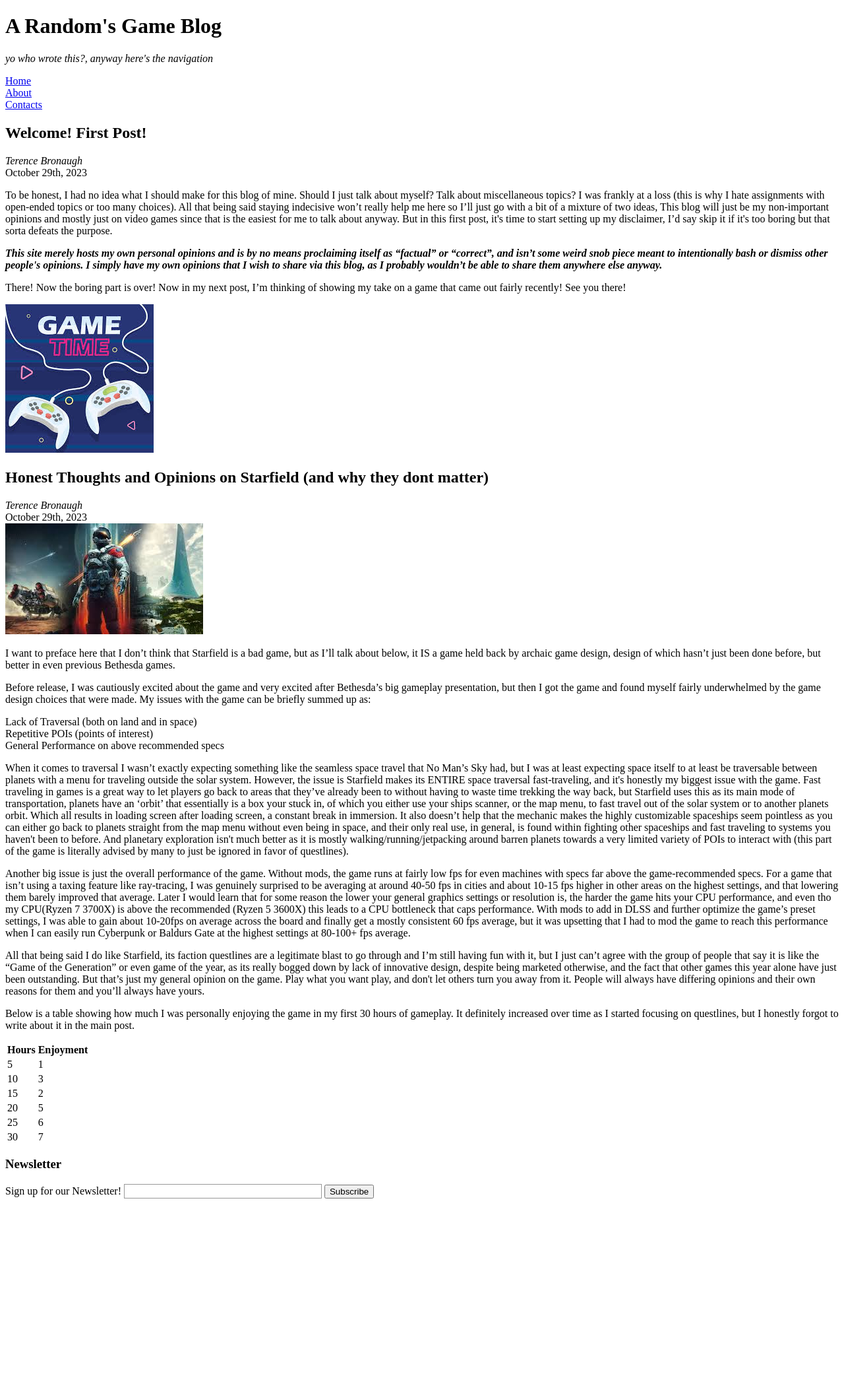
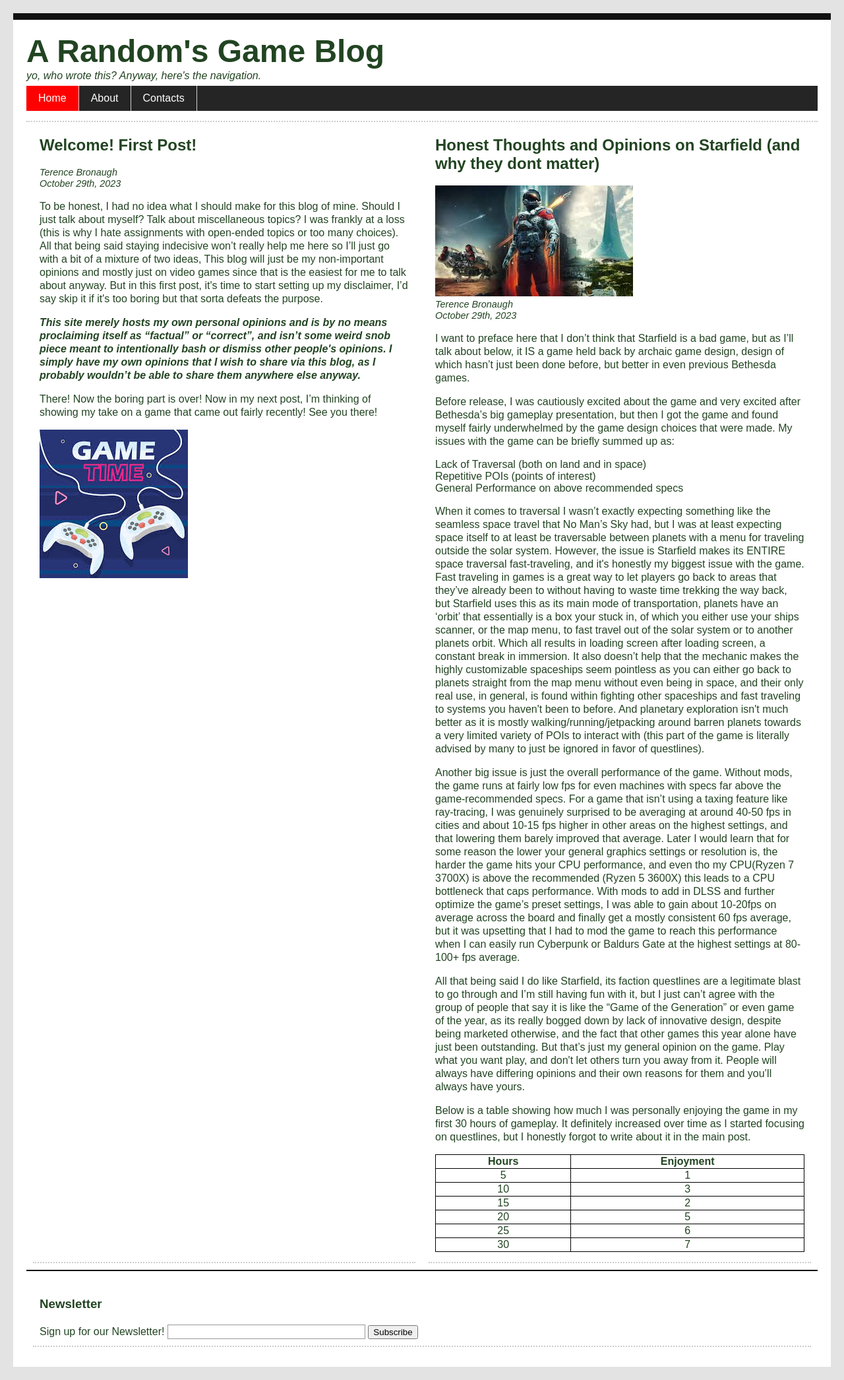
Before and after one commit to tjay061/mi349_blog, a plain HTML site: page index.html in a window 1280 px wide. Shown: the whole page at 66% size. Before the commit the page ends 1824 px from the top, so only its background shows below. Drawn offline with Linux system fonts and the light colour scheme.

Commit message:
updated css

```diff
--- a/index.html
+++ b/index.html
@@ -5,25 +5,29 @@
     <meta name="viewport" content="width=device-width, initial-scale=1.0">
     <meta http-equiv="X-UA-Compatible" content="ie=edge">
     <title>Blog_MI349</title>
-    <link rel="stylesheet" href="screen.css">
+    <link rel="stylesheet" href="style.css">
   </head>
   <body>
     <header>
       <h1>A Random's Game Blog</h1>
-      <p><i>yo who wrote this?, anyway here's the navigation</i></p>
-      <nav>
-        <ul>
-          <li><a href="index.html">Home</a></li>
-          <li><a href="about.html">About</a></li>
-          <li><a href="contact.html">Contacts</a></li>
-        </ul>
-      </nav>
+      <p><i>yo, who wrote this? Anyway, here's the navigation.</i></p>
     </header>
+
+    <!--Couldn't figure out how to make the nav's sticky position work within the header-->
+    <nav>
+      <ul>
+        <li><a class="active" href="index.html">Home</a></li>
+        <li><a href="about.html">About</a></li>
+        <li><a href="contact.html">Contacts</a></li>
+      </ul>
+    </nav>
+
     <main>
-        <article class="Post1">
+      <section id="Blog">
+        <article class="Post">
             <h2><b>Welcome! First Post!</b></h2>
             <address class="author">Terence Bronaugh</address>
-            <time datetime="2023-10-29"  title="October 29,2023">October 29th, 2023</time>
+            <time datetime="2023-10-29"  title="October 29,2023"><i>October 29th, 2023</i></time>
             <p>
               To be honest, I had no idea what I should make for this blog of mine. Should I just talk about myself? Talk about miscellaneous topics? I was frankly at a loss (this is why I hate assignments with open-ended topics or too many choices). All that being said staying indecisive won’t really help me here so I’ll just go with a bit of a mixture of two ideas, This blog will just be my non-important opinions and mostly just on video games since that is the easiest for me to talk about anyway. But in this first post, it's time to start setting up my disclaimer, I’d say skip it if it's too boring but that sorta defeats the purpose.
             </p>
@@ -36,11 +40,11 @@
             <div class="Image"><img alt="Simple Image that reads 'Game Time'" src="src/images/GameTimejpg.jpg" ></div>
         </article>
 
-        <article class="Post2">
+        <article class="Post">
             <h2><b>Honest Thoughts and Opinions on Starfield (and why they dont matter)</b></h2>
+            <div class="Image"><img alt="Simple Image that reads 'Game Time'" src="src/images/starfield.jpg" ></div>
             <address class="author">Terence Bronaugh</address>
-            <time datetime="2023-10-29"  title="October 29,2023">October 29th, 2023</time>
-            <div class="Image"><img alt="Simple Image that reads 'Game Time'" src="src/images/starfield.jpg" ></div>
+            <time datetime="2023-10-29"  title="October 29,2023"><i>October 29th, 2023</i></time>
             <p>
               I want to preface here that I don’t think that Starfield is a bad game, but as I’ll talk about below, it IS a game held back by archaic game design, design of which hasn’t just been done before, but better in even previous Bethesda games.
             </p>
@@ -70,7 +74,7 @@
             <p>
               Below is a table showing how much I was personally enjoying the game in my first 30 hours of gameplay. It definitely increased over time as I started focusing on questlines, but I honestly forgot to write about it in the main post.
             </p>
-            <table>
+            <table id="table">
               <tr>
                 <th>Hours</th>
                 <th>Enjoyment</th>
@@ -101,13 +105,14 @@
               </tr>
             </table>
         </article>
+      </section>
+      <section id="Newsletter">
+        <article>
+          <h3>Newsletter</h3>
+          <label>Sign up for our Newsletter! <input type="text"></label>
+          <button>Subscribe</button>
+        </article>
+      </section>
     </main>
-    <section>
-      <h3>Newsletter</h3>
-        <label>Sign up for our Newsletter!
-          <input type="text">
-        </label>
-        <button>Subscribe</button>
-    </section>
   </body>
 </html>
--- a/screen.css
+++ /dev/null
@@ -1,59 +0,0 @@
-  form {
-    margin: left;
-    position: relative;
-    width: 300px;
-
-    padding: 1em;
-    border: 1px solid #ccc;
-    border-radius: 1em;
-  }
-
-  ul {
-    list-style: none;
-    padding: 0;
-    margin: 0;
-  }
-
-  form li + li {
-    margin-top: 1em;
-  }
-
-  input,
-  textarea {
-    font: 1em sans-serif;
-
-    width: 300px;
-    box-sizing: border-box;
-
-    border: 1px solid #999;
-  }
-
-  input:focus,
-  textarea:focus {
-    border-color: #000;
-  }
-
-  textarea {
-    vertical-align: top;
-
-    height: 5em;
-  }
-
-  .container {
-    display: flex;
-    align-items: right;
-  }
-
-  .container ul{
-    list-style: circle;
-    position: absolute;
-    left: 15em;
-    background-position: 100%;
-    min-width:16.25em;
-    padding-right: 5em;
- }
-
-  .doggo img{
-    height:25%;
-    max-width: 50%;
- }
--- /dev/null
+++ b/style.css
@@ -0,0 +1,199 @@
+html {
+  background: #e3e3e3;
+}
+
+body{
+  font-family:Arial, Helvetica, sans-serif;
+  margin:  20px;
+  padding: 20px;
+  color: #242;
+  border-top: 10px solid #111;
+  background: #fff;
+}
+
+header p {
+  margin: 0;
+  margin-bottom: 5px;
+}
+
+nav {
+  margin-bottom: 3px;
+  position: sticky;
+  top: -1px;
+}
+
+nav ul {
+  list-style-type: none;
+  margin: 0;
+  padding: 0;
+  overflow: hidden;
+  background-color: #252525;
+}
+
+nav li {
+  float: left;
+  border-right: 1px solid lightgray;
+}
+
+nav li a {
+  display: block;
+  color: white;
+  text-align: center;
+  padding: 10px 18px;
+  text-decoration: none;
+}
+
+.active {
+  background-color: red;
+}
+
+nav li a:hover:not(.active){
+  background-color: #111;
+}
+
+
+main {
+  margin-top: 15px;
+  padding-top: 0;
+}
+
+h1 {
+  font-size: 3em;
+  margin: 0;
+}
+
+h2{
+  margin-top: 0.5px;
+}
+
+p {
+  line-height: 1.25em;
+  width: 550 px;
+}
+
+section{
+  display: flex;
+  flex-direction: row;
+}
+
+#Blog {
+  border-top: 2px dotted #ccc;
+}
+
+article {
+  margin: 10px;
+  padding: 10px;
+  border-bottom: 2px  dotted #ccc;
+}
+
+.author, time{
+  margin-top: 0;
+  font-size: 0.9em;
+}
+
+article:nth-of-type(1) {
+  flex: 1;
+}
+
+article:nth-of-type(2) {
+  flex: 1;
+}
+article img {
+  margin-right: 15px;
+}
+
+
+form {
+  margin: left;
+  width: 300px;
+
+  padding: 1em;
+  border: 1px solid #ccc;
+  border-radius: 1em;
+}
+
+ul {
+  list-style: none;
+  padding: 0;
+  margin: 0;
+}
+
+form li + li {
+  margin-top: 1em;
+}
+
+input,
+textarea {
+  font: 1em sans-serif;
+
+  width: 300px;
+  box-sizing: border-box;
+
+  border: 1px solid #999;
+}
+
+input:focus,
+textarea:focus {
+  border-color: #000;
+}
+
+textarea {
+  vertical-align: top;
+
+  height: 5em;
+}
+
+.container {
+  float: left;
+}
+
+.container.img {
+  position: absolute;
+  left: -5px;
+}
+.container ul {
+  float: right;
+  list-style: circle;
+  position: relative;
+  top: 45px;
+  left: 2px;
+  padding-right: 1em;
+  font-size: 1.5em;
+}
+
+.container p {
+  position: relative;
+  top: -3px;
+  left: -5px;
+  margin: 0;
+  font-size: .75em;
+  font-style: italic;
+}
+
+.doggo img {
+  height:25%;
+  max-width: 50%;
+}
+
+table {
+  width: 100%;
+  margin-bottom: 5px;
+}
+
+td{
+  text-align: center;
+}
+
+table, th, td{
+  border: 1px solid #000;
+  border-collapse: collapse;
+}
+
+#Newsletter {
+  padding-top: 0;
+  border-top: 2px solid #111;
+}
+
+#Newsletter button{
+  margin-top: 2px;
+}
```
Also changed, not shown: about.html (+18 -6 lines), contact.html (+12 -10 lines).
